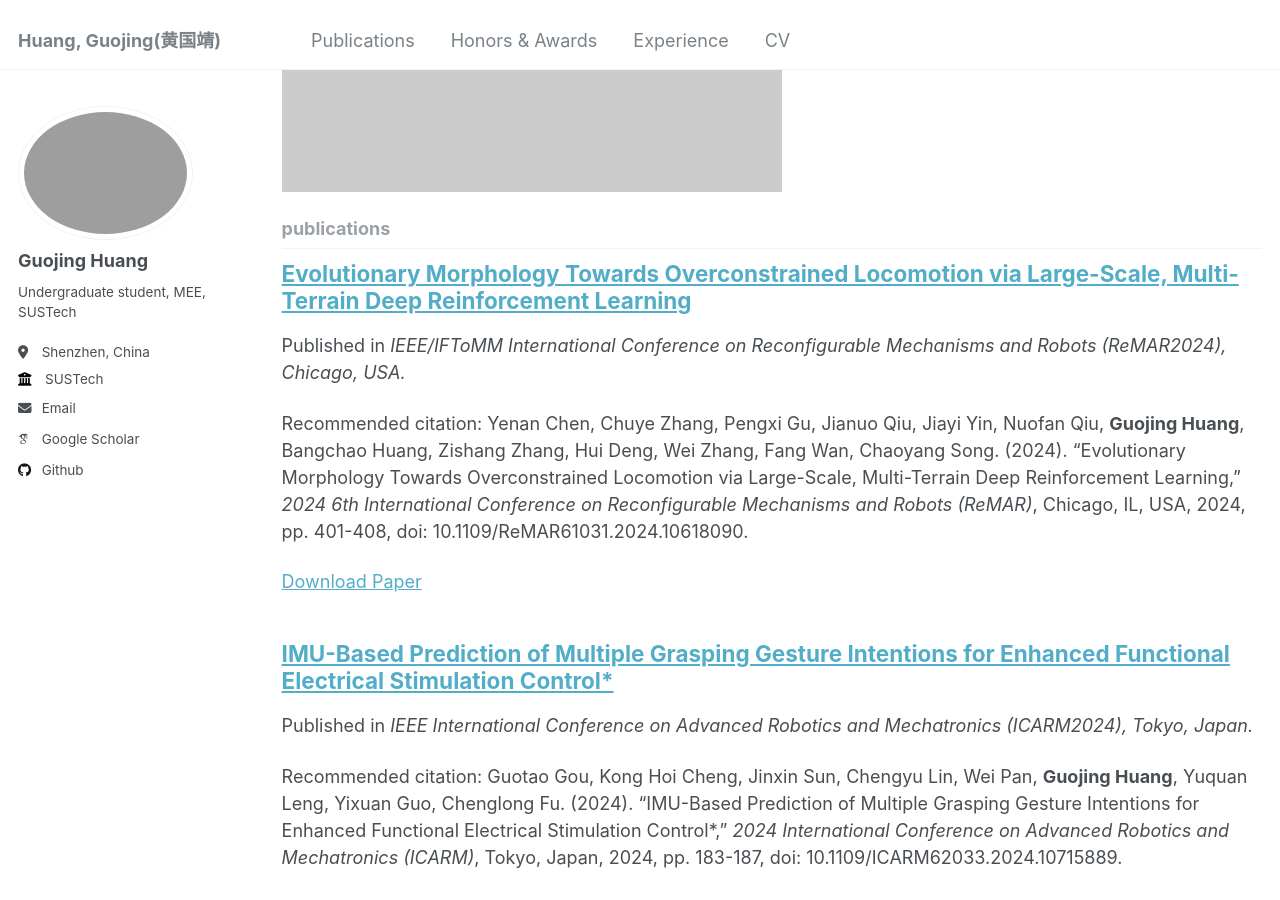
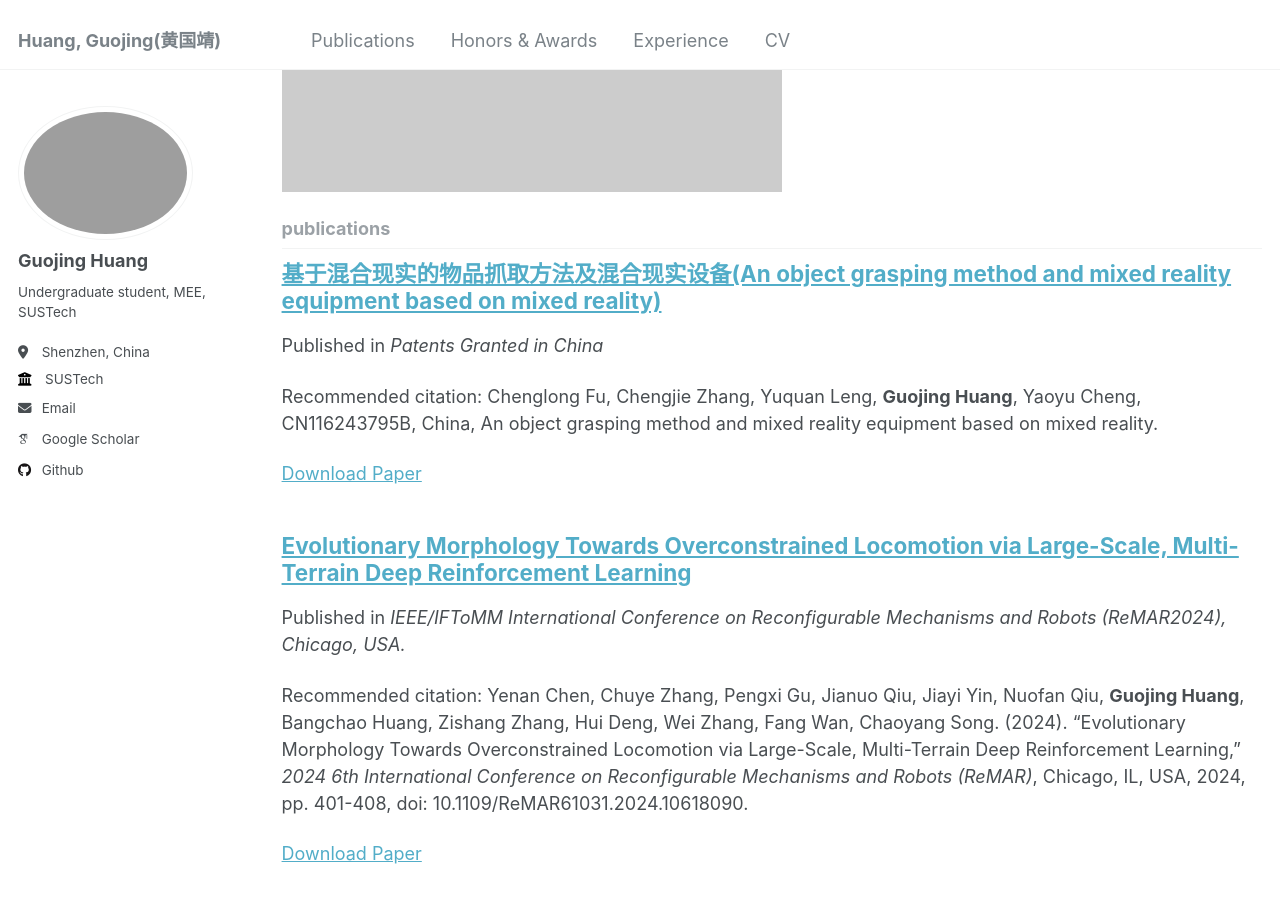
Before and after one commit to Acheng0211/acheng0211.github.io, a Jekyll site: the page built from _pages/collection-archive.html, in a window 1280 px wide and 900 px high, scrolled down 900 px. Built offline with Jekyll 4.4.1, drawn with Linux system fonts in a browser that asks for light colours; some web fonts are replaced.

Commit message:
test: insert patents

```diff
--- a/_config.yml
+++ b/_config.yml
@@ -81,6 +81,8 @@ publication_category:
     title: 'Journal Articles'
   conferences:
     title: 'Conference Papers'
+  patents:
+    title: 'Patents'
 
 # Site Settings
 teaser                   :  # filename of teaser fallback teaser image placed in /images/, .e.g. "500x300.png"
--- /dev/null
+++ b/_publications/2024-06-21-2024-patent.md
@@ -0,0 +1,10 @@
+---
+title: "基于混合现实的物品抓取方法及混合现实设备(An object grasping method and mixed reality equipment based on mixed reality)"
+collection: publications
+category: patents
+permalink: /publication/patents/2024-06-21-2024-patent
+date: 2024-06-21
+venue: 'Patents Granted in China'
+paperurl: 'https://patents.google.com/patent/CN116243795B/zh?oq=CN+116243795+B'
+---
+Recommended citation:  Chenglong Fu, Chengjie Zhang, Yuquan Leng, **Guojing Huang**, Yaoyu Cheng, CN116243795B, China, An object grasping method and mixed reality equipment based on mixed reality.
--- a/markdown_generator/publications.tsv
+++ b/markdown_generator/publications.tsv
@@ -1,4 +1,5 @@
 pub_date	title	venue	excerpt	citation	url_slug	paper_url	slides_url	category
+2024-06-21	基于混合现实的物品抓取方法及混合现实设备(An object grasping method and mixed reality equipment based on mixed reality)	Patents Granted in China		 Chenglong Fu, Chengjie Zhang, Yuquan Leng, **Guojing Huang**, Yaoyu Cheng, CN116243795B, China, An object grasping method and mixed reality equipment based on mixed reality. 	2024-patent	https://patents.google.com/patent/CN116243795B/zh?oq=CN+116243795+B		patents
 2024-06-23	Evolutionary Morphology Towards Overconstrained Locomotion via Large-Scale, Multi-Terrain Deep Reinforcement Learning	IEEE/IFToMM International Conference on Reconfigurable Mechanisms and Robots (ReMAR2024), Chicago, USA.		Yenan Chen, Chuye Zhang, Pengxi Gu, Jianuo Qiu, Jiayi Yin, Nuofan Qiu, **Guojing Huang**, Bangchao Huang, Zishang Zhang, Hui Deng, Wei Zhang, Fang Wan, Chaoyang Song. (2024). "Evolutionary Morphology Towards Overconstrained Locomotion via Large-Scale, Multi-Terrain Deep Reinforcement Learning," <i>2024 6th International Conference on Reconfigurable Mechanisms and Robots (ReMAR)</i>, Chicago, IL, USA, 2024, pp. 401-408, doi: 10.1109/ReMAR61031.2024.10618090.	2024-ReMAR	https://ieeexplore.ieee.org/abstract/document/10618090		conferences
 2024-07-08	IMU-Based Prediction of Multiple Grasping Gesture Intentions for Enhanced Functional Electrical Stimulation Control* 	IEEE International Conference on Advanced Robotics and Mechatronics (ICARM2024), Tokyo, Japan.		Guotao Gou, Kong Hoi Cheng, Jinxin Sun, Chengyu Lin, Wei Pan, **Guojing Huang**, Yuquan Leng, Yixuan Guo, Chenglong Fu. (2024). "IMU-Based Prediction of Multiple Grasping Gesture Intentions for Enhanced Functional Electrical Stimulation Control*," <i>2024 International Conference on Advanced Robotics and Mechatronics (ICARM)</i>, Tokyo, Japan, 2024, pp. 183-187, doi: 10.1109/ICARM62033.2024.10715889.	2024-ICARM-1	https://ieeexplore.ieee.org/abstract/document/10715889/ 	 	conferences
 2024-07-08	Flexible Multi-Channel Electrical Stimulation System for Assisting Grasping in Patients with Hemiplegia	IEEE International Conference on Advanced Robotics and Mechatronics (ICARM2024), Tokyo, Japan.		Jinxin Sun, **Guojing Huang**, Chengyu Lin, Wei Pan, Kong Hoi Cheng, Guotao Gou, Shuyan Huang, Yuquan Leng, Chenglong Fu, Zhencheng Chen. (2024). "Flexible Multi-Channel Electrical Stimulation System for Assisting Grasping in Patients with Hemiplegia," <i>2024 International Conference on Advanced Robotics and Mechatronics (ICARM)</i>, Tokyo, Japan, 2024, pp. 205-209, doi: 10.1109/ICARM62033.2024.10715888.	2024-ICARM-2	https://ieeexplore.ieee.org/abstract/document/10715888	 	conferences
```
Also changed, not shown: 1 other file.
